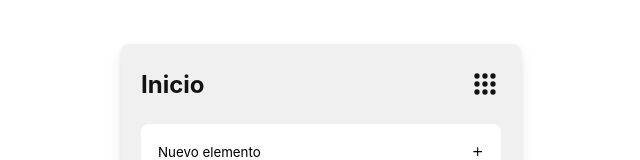
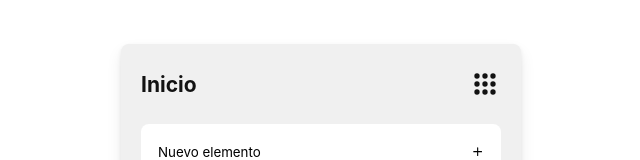
Before and after one commit to munozrc/slistapp, a React (Vite) app: page / in a window 1280 px wide. Shown: the top 160 px of the page, without its empty margins (319-959 px from the left). Built offline with nearby package versions, Linux system fonts and the light colour scheme.

Commit message:
feat: Add new styles for layout

```diff
--- a/src/components/Layout/Layout.module.css
+++ b/src/components/Layout/Layout.module.css
@@ -17,3 +17,14 @@
   align-items: center;
   justify-content: space-between;
 }
+
+.header h2 {
+  line-height: 1.2;
+  font-size: 21px;
+}
+
+.start {
+  flex-direction: row-reverse;
+  justify-content: flex-end;
+  gap: 26px;
+}
```
